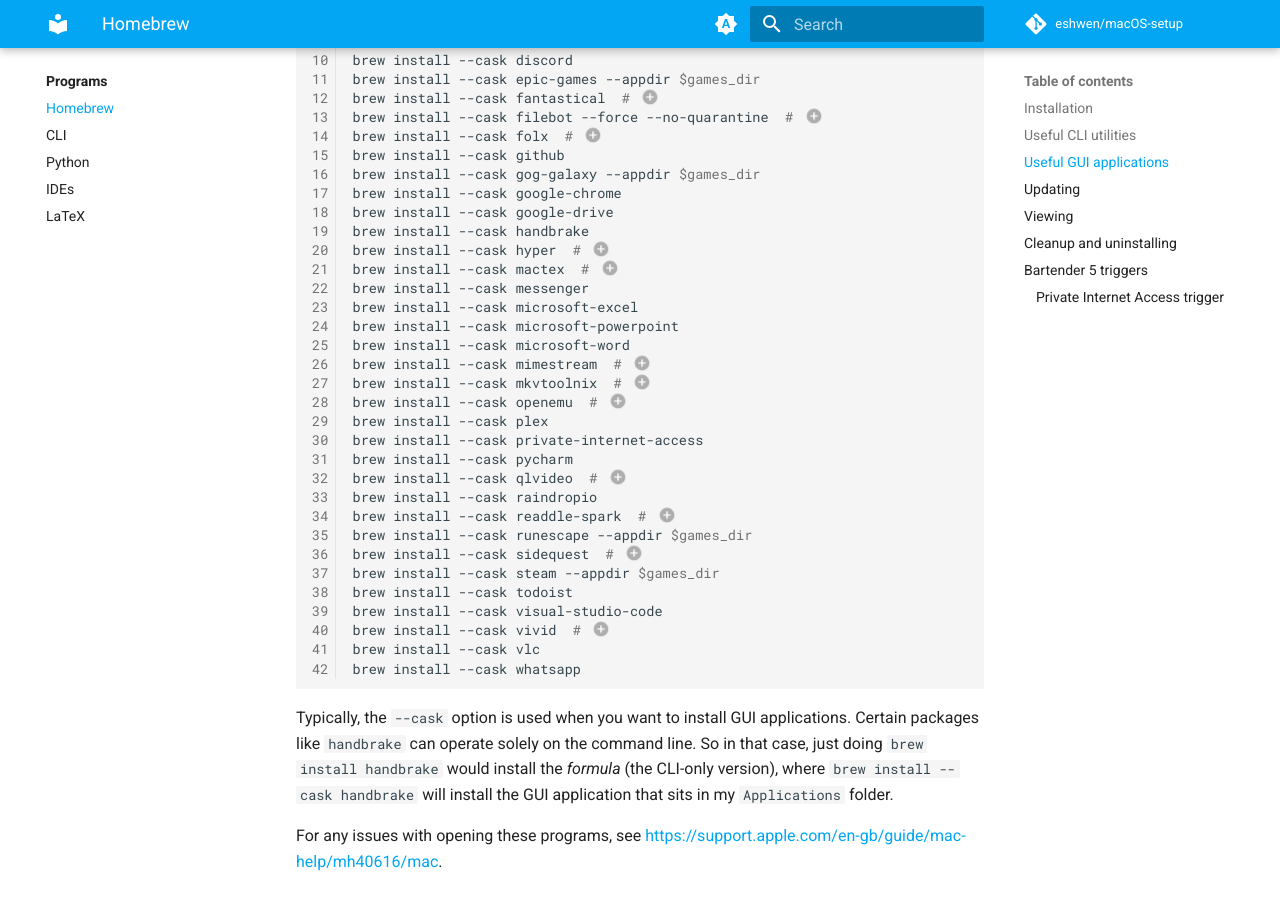
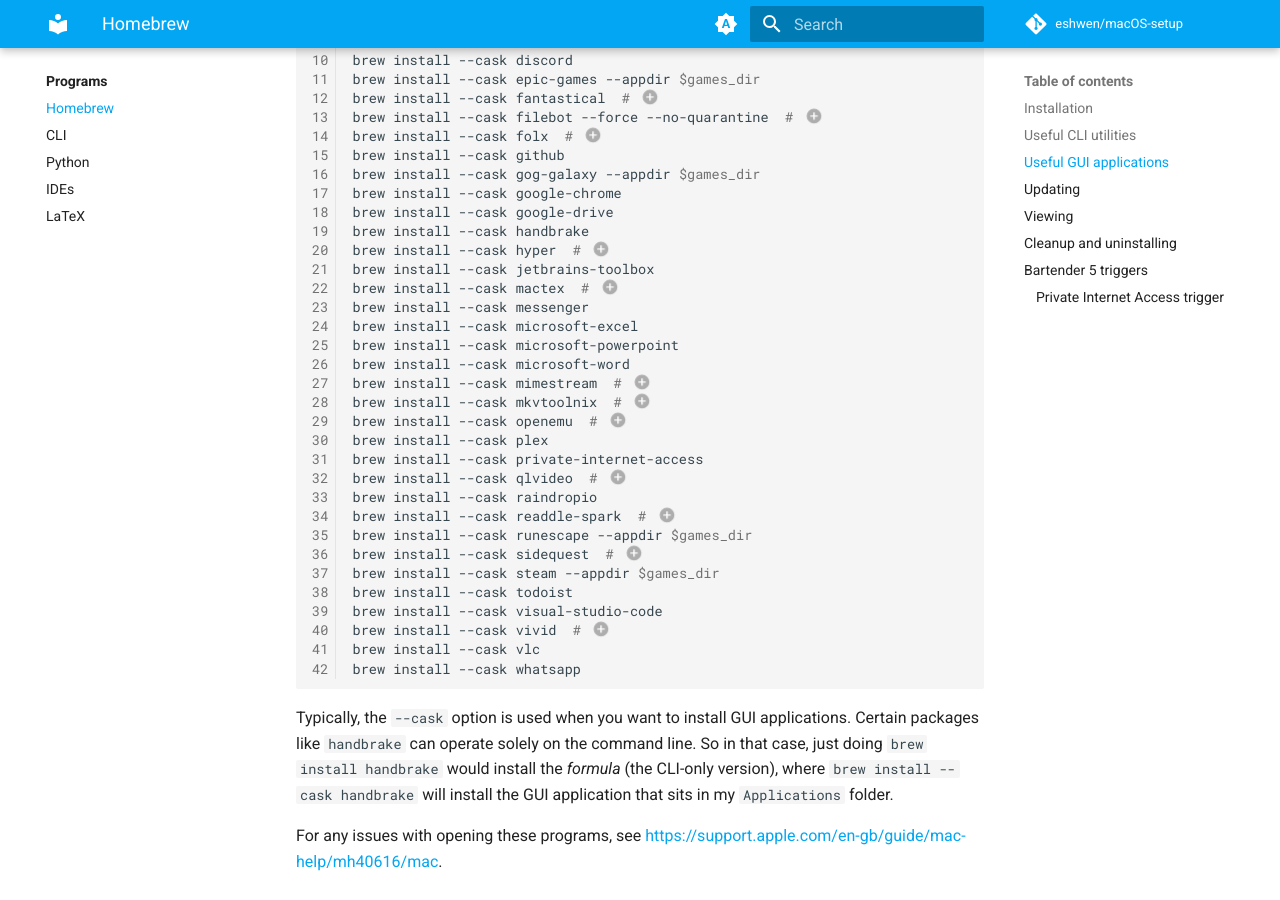
Before and after one commit to eshwen/macOS-setup, an MkDocs documentation site: the page built from docs/programs/homebrew.md, in a window 1280 px wide and 900 px high, scrolled down 1171 px. Built offline with MkDocs 1.6.1 and Material for MkDocs 9.7.7, drawn with Linux system fonts in a browser that asks for light colours; comment, search, counter and statistics services are not loaded; the version menu is left out.

Commit message:
Replace PyCharm with Jetbrains Toolbox

```diff
--- a/docs/programs/homebrew.md
+++ b/docs/programs/homebrew.md
@@ -70,6 +70,7 @@
 brew install --cask google-drive
 brew install --cask handbrake
 brew install --cask hyper  # (10)
+brew install --cask jetbrains-toolbox
 brew install --cask mactex  # (11)
 brew install --cask messenger
 brew install --cask microsoft-excel
@@ -80,7 +81,6 @@
 brew install --cask openemu  # (14)
 brew install --cask plex
 brew install --cask private-internet-access
-brew install --cask pycharm
 brew install --cask qlvideo  # (15)
 brew install --cask raindropio
 brew install --cask readdle-spark  # (16)
```
